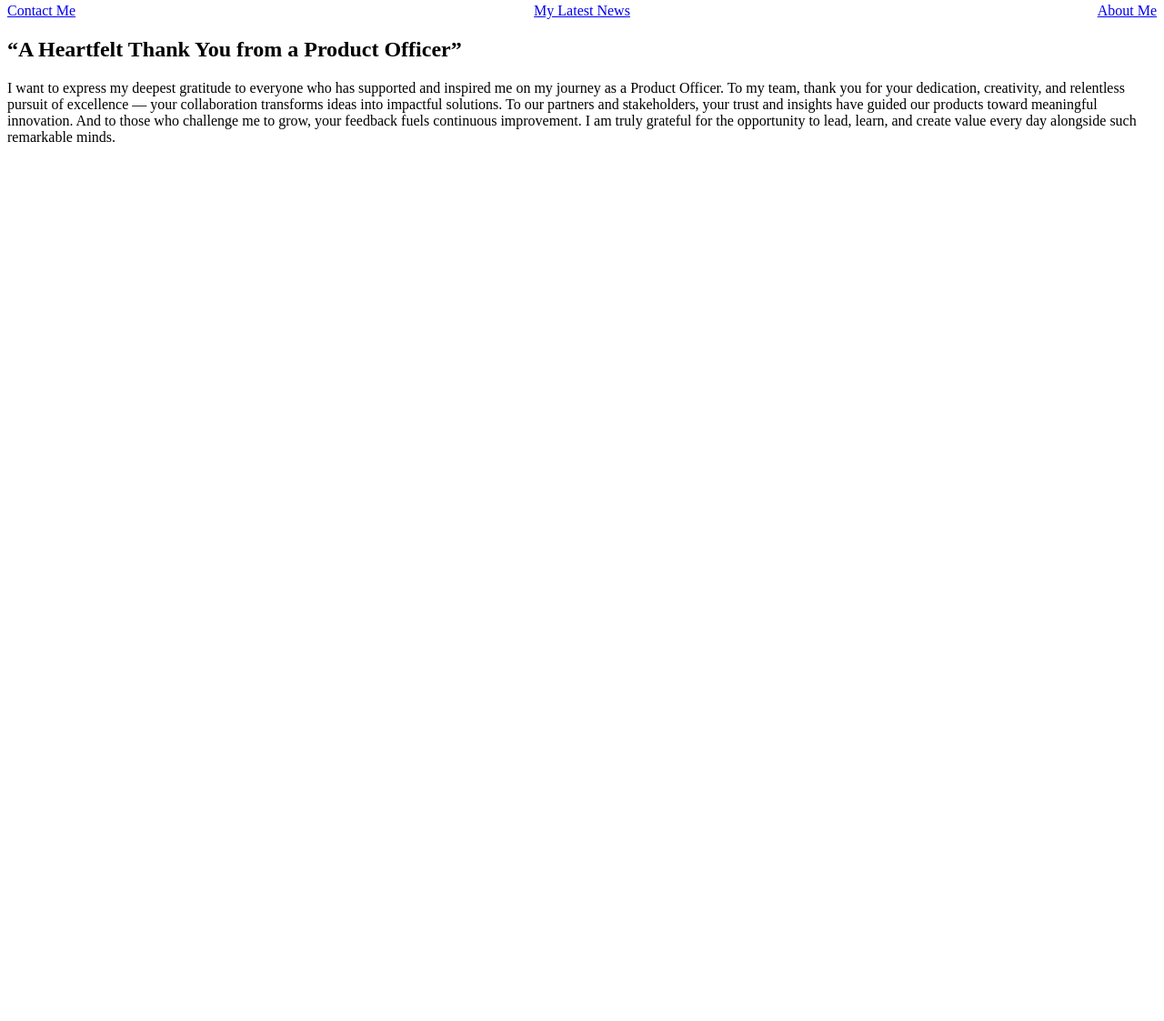
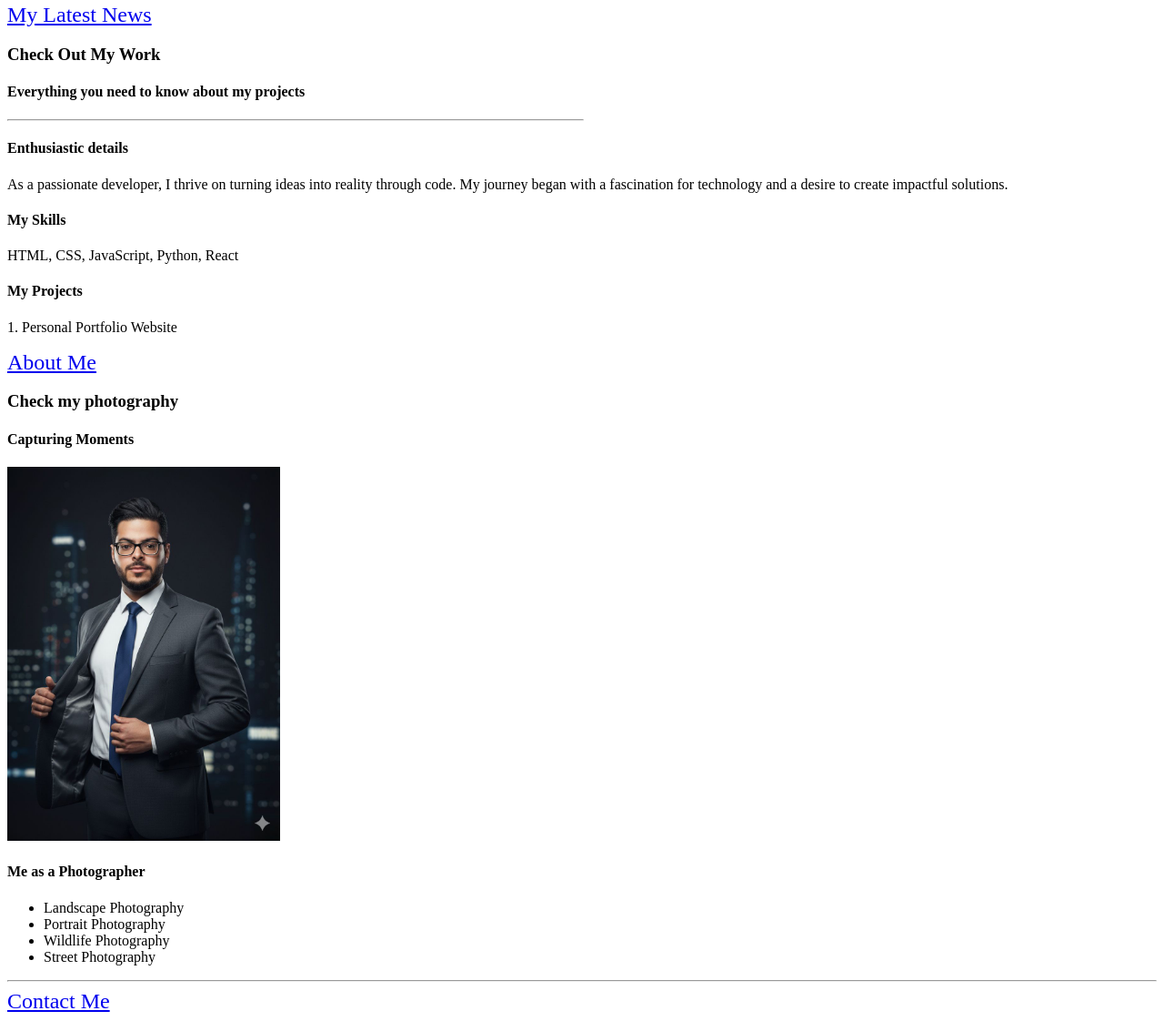
Before and after one commit to mdmo09/html-mahmoud, a plain HTML site: page index.html in a window 1280 px wide. Shown: the part 134-1256 px from the top of the page at 91% size. Before the commit the page ends 800 px from the top, so only its background shows below. Drawn offline with Linux system fonts and the light colour scheme.

Commit message:
Add files via upload

```diff
--- a/index.html
+++ b/index.html
@@ -9,17 +9,32 @@
 <h1>Mahmoud’s Website</h1>
 <h2>Im a fresh Developer</h2>
 <hr>
-<div style="width: 100%;">
-    <a style="float:right;margin: 10;" href="./Public/about.html">About Me</a>
-    <a style="float:left;margin-left: auto;" href="./Public/contact.html">Contact Me</a>
-    <a style="display: block; margin-left: auto; margin-right: auto; text-align: center; width: fit-content;" href="./Public/papernews.html">My Latest News</a>
-</div>
-<h2>“A Heartfelt Thank You from a Product Officer”</h2>
-<p>I want to express my deepest gratitude to everyone who has supported and inspired me on my journey as
-a Product Officer. To my team, thank you for your dedication, creativity, and relentless pursuit of
-excellence — your collaboration transforms ideas into impactful solutions. To our partners and stakeholders,
-your trust and insights have guided our products toward meaningful innovation. And to those who challenge me
-to grow, your feedback fuels continuous improvement. I am truly grateful for the opportunity to lead,
-learn, and create value every day alongside such remarkable minds.</p>
+<a style="font-size: 24px;" href="./Public/papernews.html">My Latest News</a>
+<h3>Check Out My Work</h3>
+<h4>Everything you need to know about my projects</h4>
+<hr style="display: left;width: 50%;margin-right: 100%;">
+<h4>Enthusiastic details</h4>
+<p>As a passionate developer, I thrive on turning ideas into reality through code.
+     My journey began with a fascination for technology and a desire to create impactful solutions.</p>
+<h4>My Skills</h4>
+<p>HTML, CSS, JavaScript, Python, React</p>
+<h4>My Projects</h4>
+<p>1. Personal Portfolio Website</p>
+<a style="font-size: 24px;" href="./Public/about.html">About Me</a>
+<h3>Check my photography</h3>
+<h4>Capturing Moments</h4>
+<img src="./Assets/12.jpg" alt="A beautiful scenery" width="300">
+
+<h4>Me as a Photographer</h4>
+<ul>
+    <li>Landscape Photography</li>
+    <li>Portrait Photography</li>
+    <li>Wildlife Photography</li>
+    <li>Street Photography</li>
+</ul>
+<hr>
+<a style='font-size: 24px;' href="./Public/contact.html">Contact Me</a>
+
+
 </body>
 </html>
```
